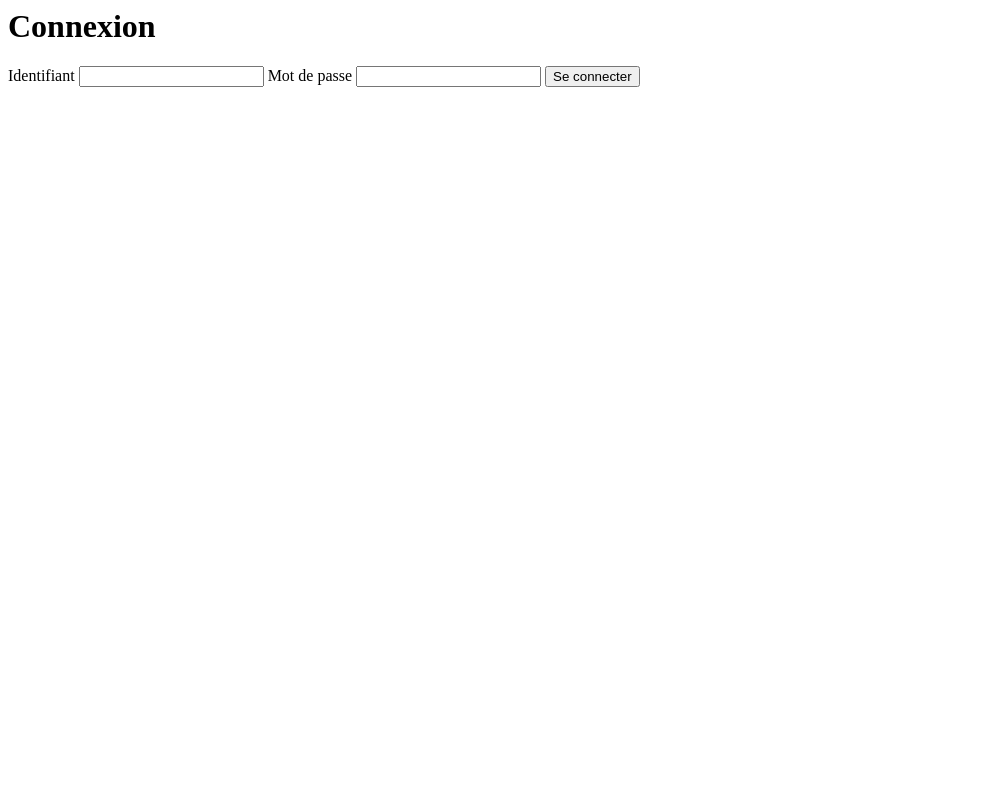
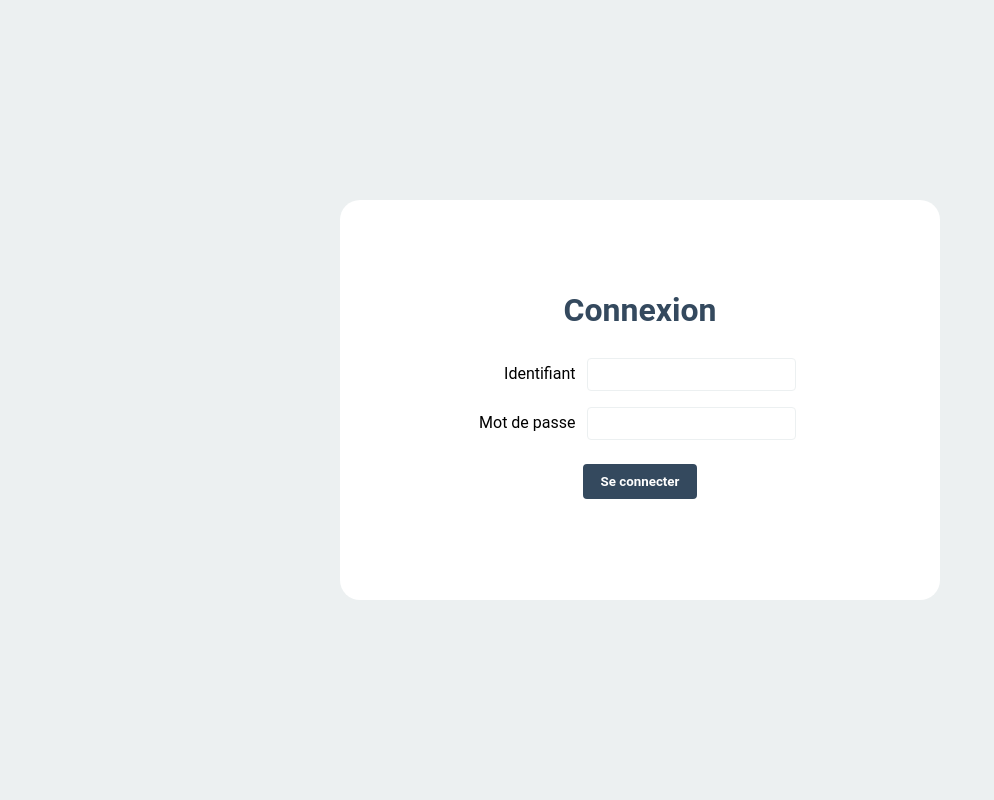
Before and after one commit to Aubind97/InAuvergne, a PHP site: page / in a window 1280 px wide. Shown: the whole page, without its empty margins (0-994 px from the left). Run offline with PHP 8.4, Linux system fonts and the light colour scheme.

Commit message:
Finish basic login process

```diff
--- a/api/Controllers/LoginController.php
+++ b/api/Controllers/LoginController.php
@@ -26,7 +26,9 @@ class LoginController
 
         if (!empty($user) && $password = $user[0]->password) {
             $token = 'unSuperToken';
-            // On met le token dans la base
+            // On met le token dans la base mais pas le time...
+            // Et on met la date de première connexion si c'ets pas set
+            $this->users->setConnectionToken($token, $user[0]->id);
 
             return $response->withJSON([
                 'username' => $user[0]->username,
--- a/index.html
+++ b/index.html
@@ -10,19 +10,22 @@
 </head>
 
 <body>
-    <h1>Connexion</h1>
-
-    <form method="POST" id="loginForm">
+    <div class="container">
+        <div class="loginCard">
+            <h1 class="loginCard__title">Connexion</h1>
+            <form method="POST" id="loginForm" class="loginCard__form">
                 <label>
-            Identifiant
+                    <span>Identifiant</span>
                     <input type="text" name="username" id="username">
                 </label>
                 <label>
-            Mot de passe
+                    <span>Mot de passe</span>
                     <input type="password" name="password" id="password">
                 </label>
                 <button type="submit" id="submitButton">Se connecter</button>
             </form>
+        </div>
+    </div>
 
     <script src="/public/assets/js/libs/axios.min.js"></script>
     <script src="/public/assets/js/Login.js"></script>
@@ -30,6 +33,7 @@
         const connexion = new Login({
             form: 'loginForm'
         })
+
     </script>
 </body>
 
--- /dev/null
+++ b/public/scss/_login.scss
@@ -0,0 +1,61 @@
+.container{
+    height: 100vh;
+    display: flex;
+    justify-content: center;
+    align-items: center;
+    background-color: $off;
+}
+
+.loginCard{
+    height: 400px;
+    width: 600px;
+    background-color: #FFF;
+    border-radius: 20px;
+    display: flex;
+    flex-direction: column;
+    justify-content: center;
+    align-items: center;
+
+    &__title{
+        color: $primary;
+    }
+
+    &__form{
+        display: flex;
+        flex-direction: column;
+        justify-content: center;
+        align-items: center;
+
+        label{
+            span{
+                display: inline-block;
+                width: 100px;
+                text-align: right;
+            }
+        }
+
+        input{
+            border: 1px solid $off;
+            margin: 8px;
+            border-radius: 4px;
+            padding: 8px;
+        }
+
+        button{
+            margin: 16px;
+            background-color: $primary;
+            border-radius: 4px;
+            font-weight: bold;
+            color: #FFF;
+            border: none;
+            padding: 8px 16px;
+            border: 2px solid $primary;
+
+            &:hover{
+                background-color: transparent;
+                color: $primary;
+                cursor: pointer;
+            }
+        }
+    }
+}
--- /dev/null
+++ b/public/scss/_reset.scss
@@ -0,0 +1,7 @@
+html, body{
+    margin: 0;
+}
+
+* {
+    font-family: 'Roboto';
+}
--- a/public/scss/_vars.scss
+++ b/public/scss/_vars.scss
@@ -0,0 +1,5 @@
+// COLORS
+$primary: #34495e;
+$danger: #c0392b;
+$validation: #27ae60;
+$off: #ecf0f1;
--- a/public/scss/main.scss
+++ b/public/scss/main.scss
@@ -1,4 +1,7 @@
 @import '_vars';
+@import '_reset';
 @import 'fontawesome/fontawesome';
 @import "fontawesome/solid.scss";
 // @import "fontawesome/brands.scss";
+
+@import '_login';
```
Also changed, not shown: api/Models/Users.php (+23 -0 lines), public/pages/dashboard.html (added, +24 -0 lines), public/assets/css/main.css, public/assets/js/Login.js, 1 other file. Lines whose indentation alone changed are shown as unchanged.
